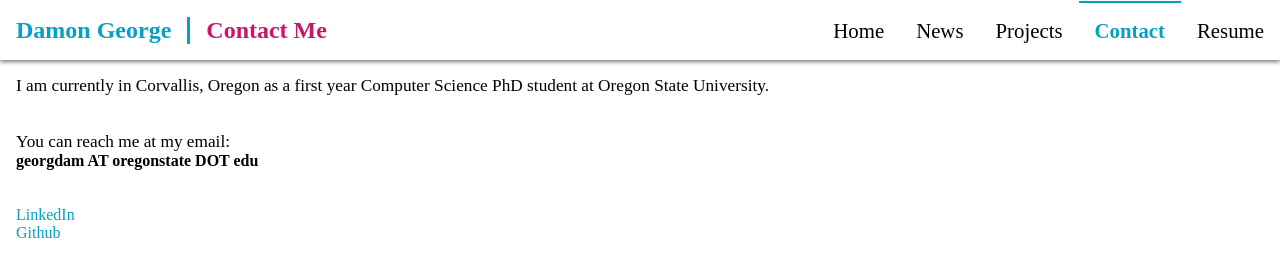
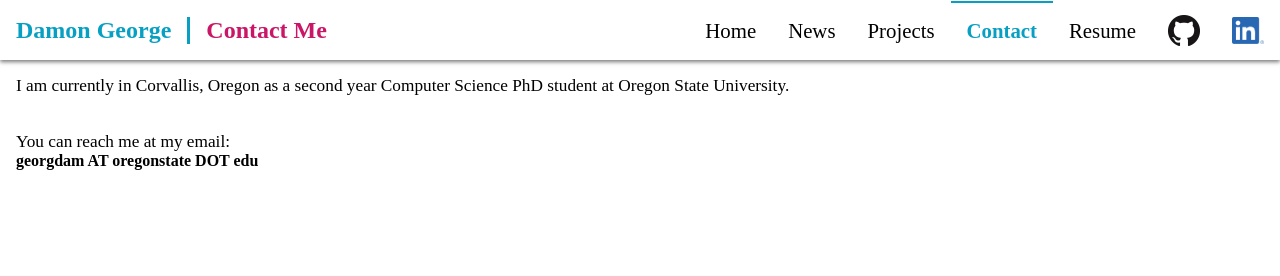
Before and after one commit to DamonGeorge/DamonGeorge.github.io, a website: page src/contact.html in a window 1280 px wide. Drawn offline with nearby package versions, Linux system fonts and the light colour scheme.

Commit message:
Added github and linkedin icon links to nav bar

```diff
--- a/src/contact.html
+++ b/src/contact.html
@@ -26,21 +26,21 @@
 			<!-- <a href="publications.html">Publications</a> -->
 			<a href="contact.html" class="active">Contact</a>
 			<a href="docs/George_Resume_2019.pdf" target="_blank">Resume</a>
+			<div class="iconLinks">
+				<a class="githubLink" href="https://github.com/DamonGeorge" target="_blank"></a>
+				<a class="linkedinLink" href="https://www.linkedin.com/in/damon-george-789461133" target="_blank"></a>
+			</div>
 		</nav>
 	</header>
 
 
 	<div class="mainContent scrollContainer standardPadding">
-		<p>I am currently in Corvallis, Oregon as a first year Computer Science PhD student at Oregon State University.
+		<p>I am currently in Corvallis, Oregon as a second year Computer Science PhD student at Oregon State University.
 		</p>
 		<br />
 		<br />
 		<p>You can reach me at my email:</p>
 		<h4>georgdam AT oregonstate DOT edu</h4>
-		<br />
-		<br />
-		<a class="link" href="https://www.linkedin.com/in/damon-george-789461133" target="_blank">LinkedIn</p>
-			<a class="link" href="https://github.com/DamonGeorge" target="_blank">Github</p>
 	</div>
 
 </body>
--- a/src/styles/navBar.less
+++ b/src/styles/navBar.less
@@ -47,7 +47,26 @@
 				font-weight: bold;
 			}
 		}
+
+		.iconLinks {
+			display: flex;
+
+			a {
+				margin: 0 1em 0 1em;
+				font-size: 1rem !important;
+
+				&.githubLink {
+					background: url('images/icons/Github-Mark-64px.png') no-repeat center;
+					background-size: 100%;
+				}
+				&.linkedinLink {
+					background: url('images/icons/LI-In-Bug.png') no-repeat center;
+					background-size: 100%;
+				}
+			}
+		}
 	}
+
 
 
 	@media @medium-down {
@@ -73,6 +92,10 @@
 			flex-direction: column;
 			background: @white;
 			box-shadow: -2px 3px 4px #7b7b7b;
+
+			.iconLinks {
+				padding-bottom: 1em;
+			}
 		}
 
 		.mobilePulldownIcon {
```
Also changed, not shown: index.html (+4 -0 lines), src/news.html (+4 -0 lines), src/projects.html (+4 -0 lines), src/publications.html (+16 -6 lines), src/images/icons/GitHub-Mark-64px.png (added), src/images/icons/LI-In-Bug.png (added), src/main.css.
